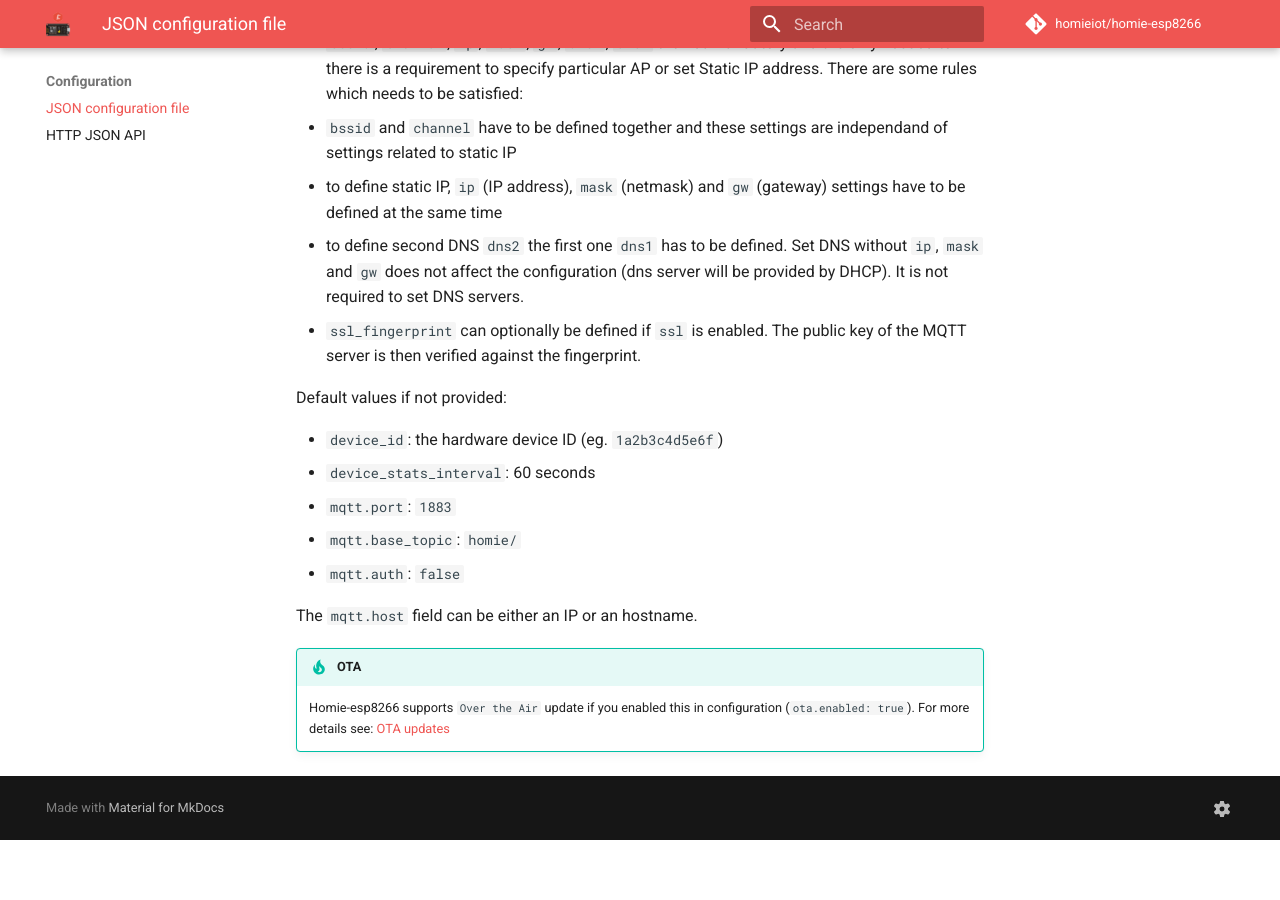
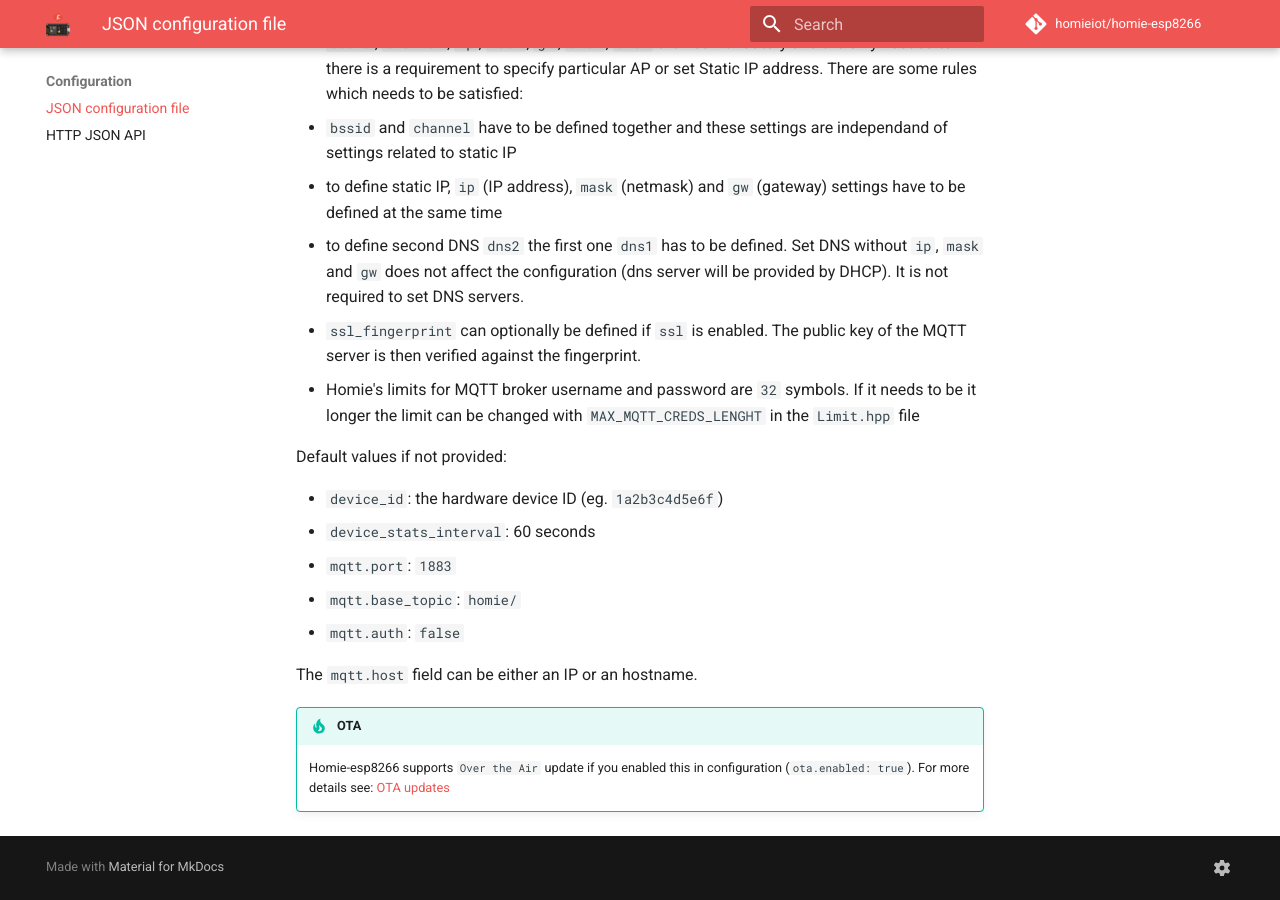
Before and after one commit to homieiot/homie-esp8266, an MkDocs documentation site: the page built from docs/configuration/json-configuration-file.md, in a window 1280 px wide and 900 px high, scrolled down 1162 px. Built offline with MkDocs 1.6.1 and Material for MkDocs 9.7.7, drawn with Linux system fonts in a browser that asks for light colours; comment, search, counter and statistics services are not loaded; before the commit the page ends 2002 px from its top, so only the background shows below that.

Commit message:
Added info about max length
#661

```diff
--- a/docs/configuration/json-configuration-file.md
+++ b/docs/configuration/json-configuration-file.md
@@ -49,6 +49,7 @@ Here are the rules:
    - to define static IP, `ip` (IP address), `mask` (netmask) and `gw` (gateway) settings have to be defined at the same time
    - to define second DNS `dns2` the first one `dns1` has to be defined. Set DNS without `ip`, `mask` and `gw` does not affect the configuration (dns server will be provided by DHCP). It is not required to set DNS servers.
 * `ssl_fingerprint` can optionally be defined if `ssl` is enabled. The public key of the MQTT server is then verified against the fingerprint.
+* Homie's limits for MQTT broker username and password are ``32`` symbols. If it needs to be it longer the limit can be changed with ``MAX_MQTT_CREDS_LENGHT`` in the ``Limit.hpp`` file
 
 Default values if not provided:
 
```
